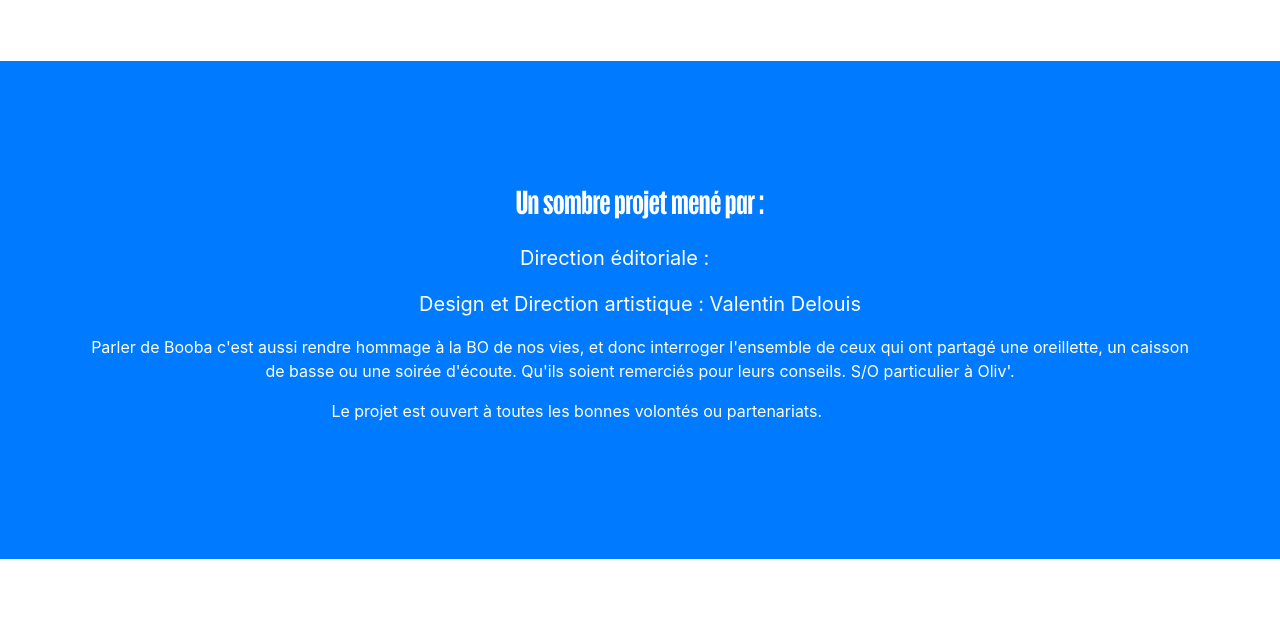
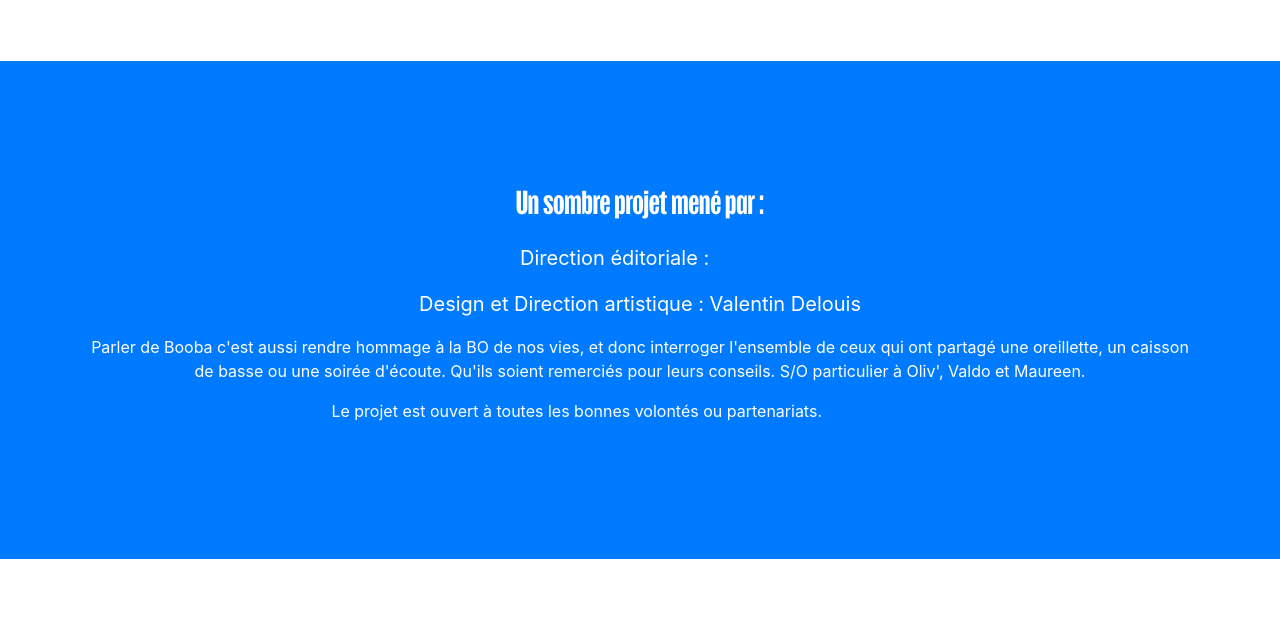
Before and after one commit to Lu7sodaa/booba, a website with bundled scripts: page index.html in a window 1280 px wide. Shown: the part 3081-3698 px from the top of the page. Built offline with nearby package versions, Linux system fonts and the light colour scheme; files whose address does not match are found by name.

Commit message:
add maureen

```diff
--- a/index.html
+++ b/index.html
@@ -156,7 +156,7 @@
       <p><span class="sign">Direction éditoriale : <a href="www.skoli.fr" class="skoli">Skoli</a></span></p>
       <p><span class="sign">Design et Direction artistique : Valentin Delouis </span></p>
 
-      <p> Parler de Booba c'est aussi rendre hommage à la BO de nos vies, et donc interroger l'ensemble de ceux qui ont partagé une oreillette, un caisson de basse ou une soirée d'écoute. Qu'ils soient remerciés pour leurs conseils. S/O particulier à Oliv'.</p>
+      <p> Parler de Booba c'est aussi rendre hommage à la BO de nos vies, et donc interroger l'ensemble de ceux qui ont partagé une oreillette, un caisson de basse ou une soirée d'écoute. Qu'ils soient remerciés pour leurs conseils. S/O particulier à Oliv', Valdo et Maureen.</p>
       <p>Le projet est ouvert à toutes les bonnes volontés ou partenariats. <a href="mailto:contact@skoli.fr">Contactez-nous</a></p>
 
     </div>
```
Also changed, not shown: 1 other file.
